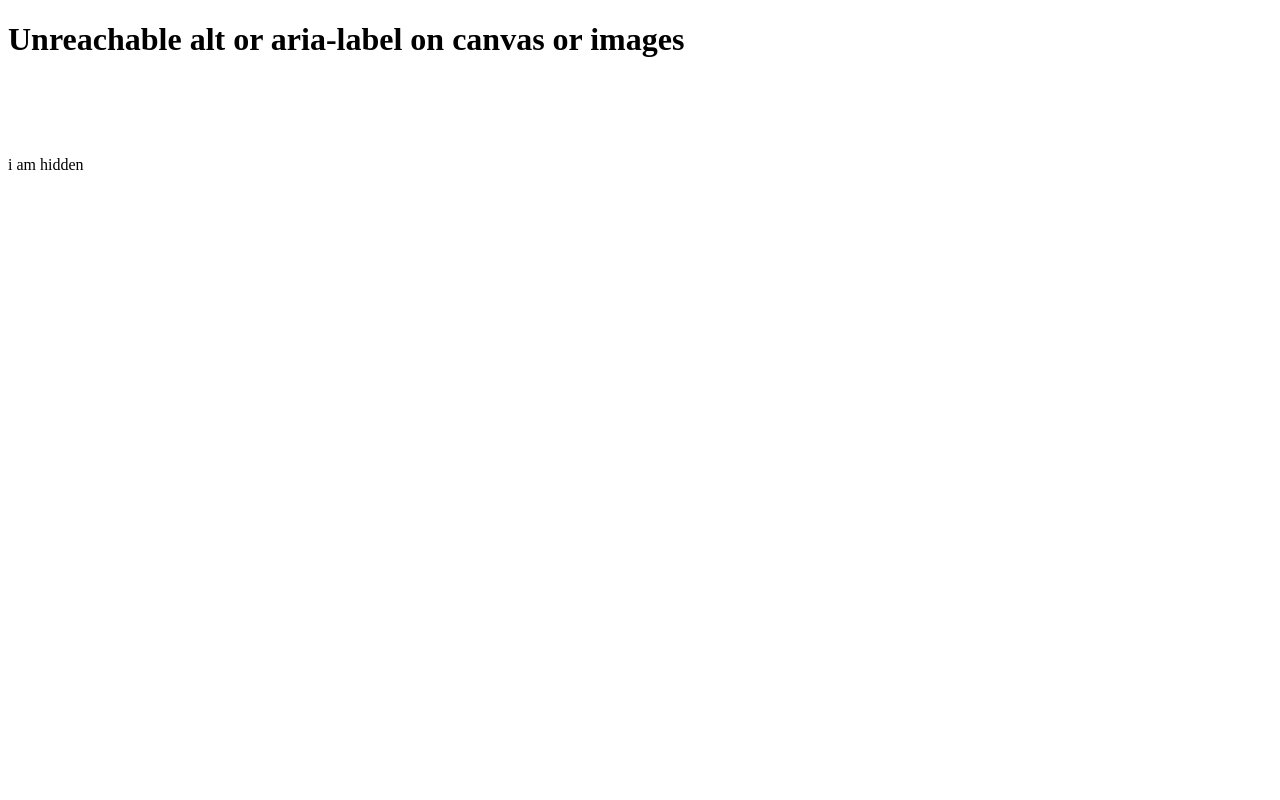
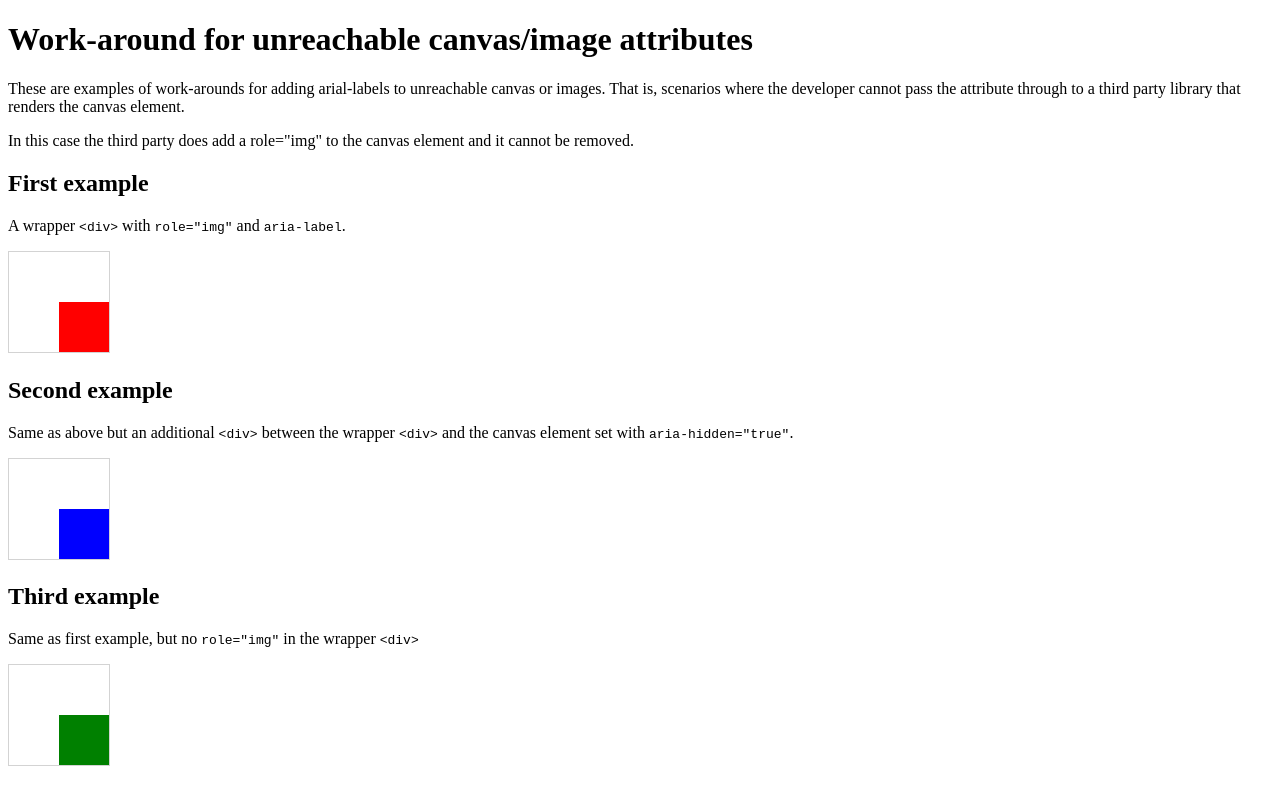
Before and after one commit to uw-ats/jeanem-demos, a plain HTML site: page unreachable-alt/index.html in a window 1280 px wide. Drawn offline with Linux system fonts and the light colour scheme.

Commit message:
updates and additional examples

```diff
--- a/unreachable-alt/index.html
+++ b/unreachable-alt/index.html
@@ -4,26 +4,70 @@
 <head>
   <meta charset="UTF-8">
   <meta name="viewport" content="width=device-width, initial-scale=1.0">
-  <title>unreachable alt</title>
+  <title>Work-arounds for canvas/image attributes</title>
   <meta http-equiv="X-UA-Compatible" content="ie=edge">
   <link rel="stylesheet" href="styles.css">
 </head>
 
 <body>
   <main>
-    <h1>Unreachable alt or aria-label on canvas or images</h1>
+    <h1>Work-around for unreachable canvas/image attributes</h1>
+    <p>These are examples of work-arounds for adding arial-labels to unreachable canvas or images. That is,
+      scenarios where the developer cannot pass the attribute through to a third party library that renders the canvas
+      element. </p>
+    <p>In this case the third party does add a role="img" to the canvas element and it cannot be removed.</p>
 
-    <div class="chart-container" role="img" aria-label="Times Higher Education: World Reputation Ranking">
-      <canvas role="img" height="60" width="120"
-        style="box-sizing: border-box; display: block; height: 60px; width: 120px;">
+    <h2>First example</h2>
+    <p>A wrapper
+      <code>&lt;div&gt;</code> with <code>role="img"</code> and <code>aria-label</code>.
+    </p>
+    <div class="chart-container" role="img" aria-label="A red box">
+      <canvas role="img" id="myCanvas" width="100" height="100" style="border:1px solid #d3d3d3;">
+        Your browser does not support the HTML canvas tag. (Red box)
+      </canvas>
     </div>
-    <div class="chart-container" role="img" aria-label="Second example">
+
+    <h2>Second example</h2>
+    <p>Same as above but an additional <code>&lt;div&gt;</code> between the wrapper <code>&lt;div&gt;</code> and the
+      canvas element set with <code>aria-hidden="true"</code>. </p>
+    <div class="chart-container" role="img" aria-label="A blue box">
       <div aria-hidden="true">
-        <p>i am hidden</p>
-        <canvas role="img" height="60" width="120"
-          style="box-sizing: border-box; display: block; height: 60px; width: 120px;">
+        <canvas role="img" id="myCanvas-2" width="100" height="100" style="border:1px solid #d3d3d3;">
+          Your browser does not support the HTML canvas tag. (Blue box)
+        </canvas>
       </div>
     </div>
+
+    <h2>Third example</h2>
+    <p>Same as first example, but no <code>role="img"</code> in the wrapper <code>&lt;div&gt;</code> </p>
+    <div class="chart-container" aria-label="A blue box">
+      <div aria-hidden="true">
+        <canvas role="img" id="myCanvas-3" width="100" height="100" style="border:1px solid #d3d3d3;">
+          Your browser does not support the HTML canvas tag. (Blue box)
+        </canvas>
+      </div>
+    </div>
+
+    <script>
+      var canvas = document.getElementById("myCanvas");
+      var ctx = canvas.getContext("2d");
+      ctx.fillStyle = "#FF0000";
+      ctx.fillRect(50, 50, 100, 100);
+
+      var canvas2 = document.getElementById("myCanvas-2");
+      var ctx2 = canvas2.getContext("2d");
+      ctx2.fillStyle = "blue";
+      ctx2.fillRect(50, 50, 100, 100);
+
+      var canvas3 = document.getElementById("myCanvas-3");
+      var ctx3 = canvas3.getContext("2d");
+      ctx3.fillStyle = "green";
+      ctx3.fillRect(50, 50, 100, 100);
+    </script>
+    <p></p>
+
+
+
   </main>
 
   <script src="scripts.js"></script>
```
